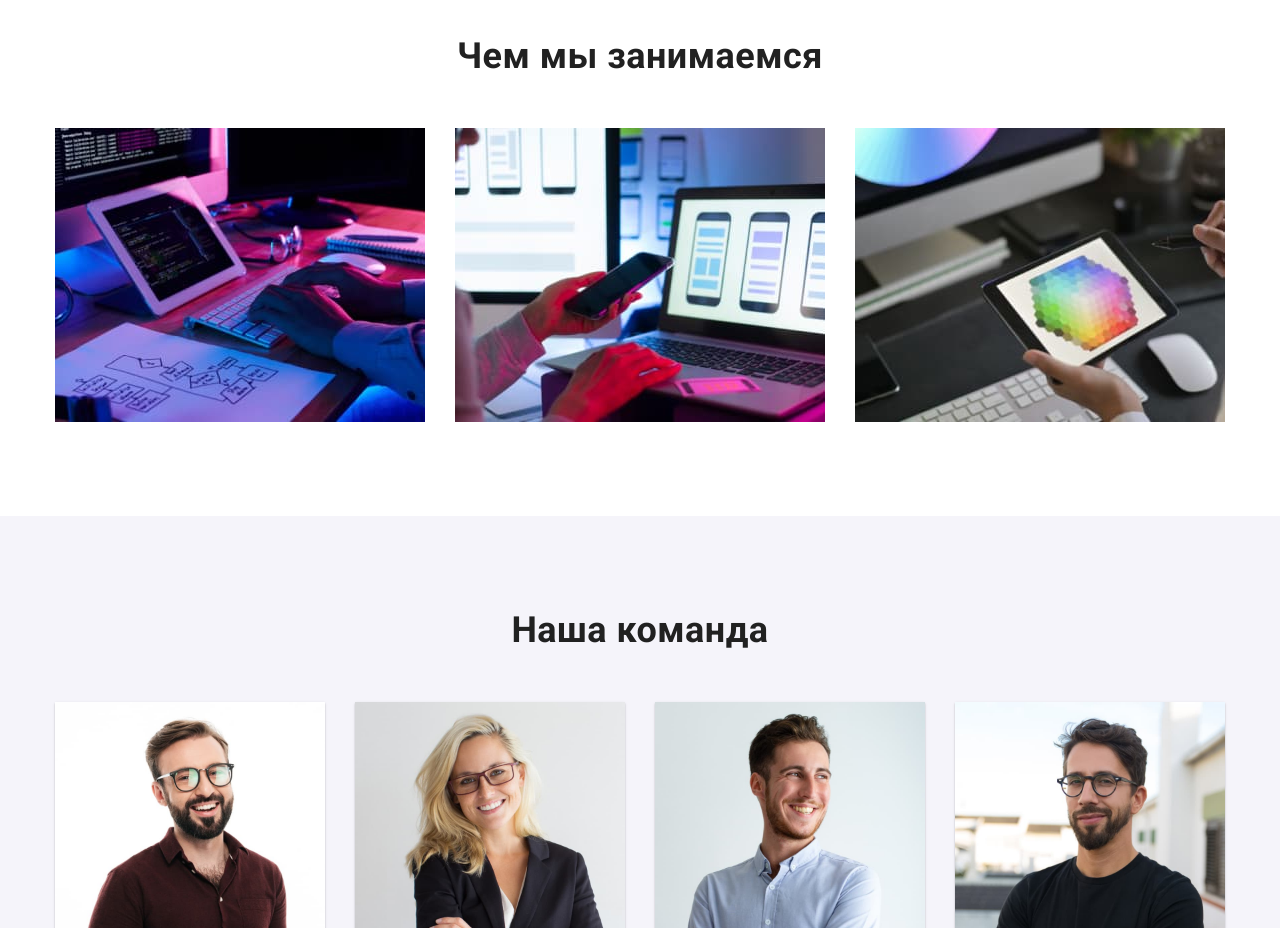
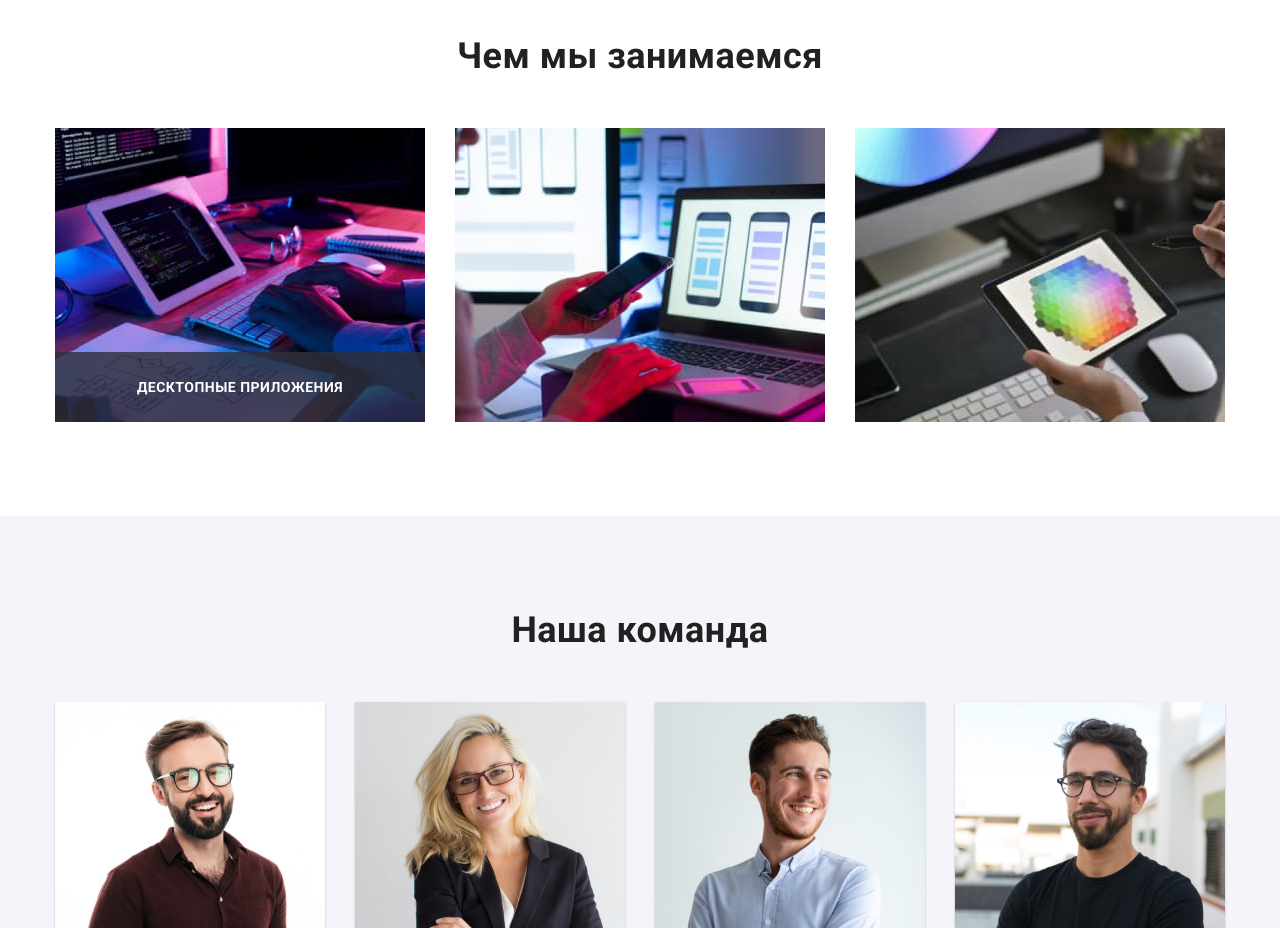
Before and after one commit to karimorozova/goit-markup-hw-05, a plain HTML site: page index.html in a window 1280 px wide. Shown: the part 1080-2008 px from the top of the page. Drawn offline with nearby package versions, Linux system fonts and the light colour scheme.

Commit message:
Add description at section About

```diff
--- a/css/styles.css
+++ b/css/styles.css
@@ -281,15 +281,36 @@ line-height: 1.71;
     display: flex;
 }
 .about-item {
+    position: relative;
+
     flex-basis: calc((100% - 60px) / 3);;
 
 }
 .about-item:not(:nth-child(3n)) {
     margin-right: 30px;
 }
-.about-link {
-    display: block;
+.about-description {
+    position: absolute;
+    bottom: 0;
+    width: 100%;
+    height: 70px;
+    background-color: rgba(47, 48, 58, 0.8);
+
+    padding: 27px 0;
+
 }
+.about-text {
+
+
+font-weight: 700;
+font-size: 14px;
+line-height: calc(16 / 14);
+text-align: center;
+
+text-transform: uppercase;
+color: var(--primary-white-color);
+}
+
 
 /* Our team */
 .team {
--- a/index.html
+++ b/index.html
@@ -119,6 +119,9 @@
                 <li class="item about-item">
 
                         <img src="./images/keybord.jpg" alt="Клавиатура и планшет" width="370" height="294" class="about-image">
+                        <div class="about-description">
+                            <p class="about-text">Десктопные приложения</p>
+                        </div>
 
                 </li>
                 <li class="item about-item">
```
